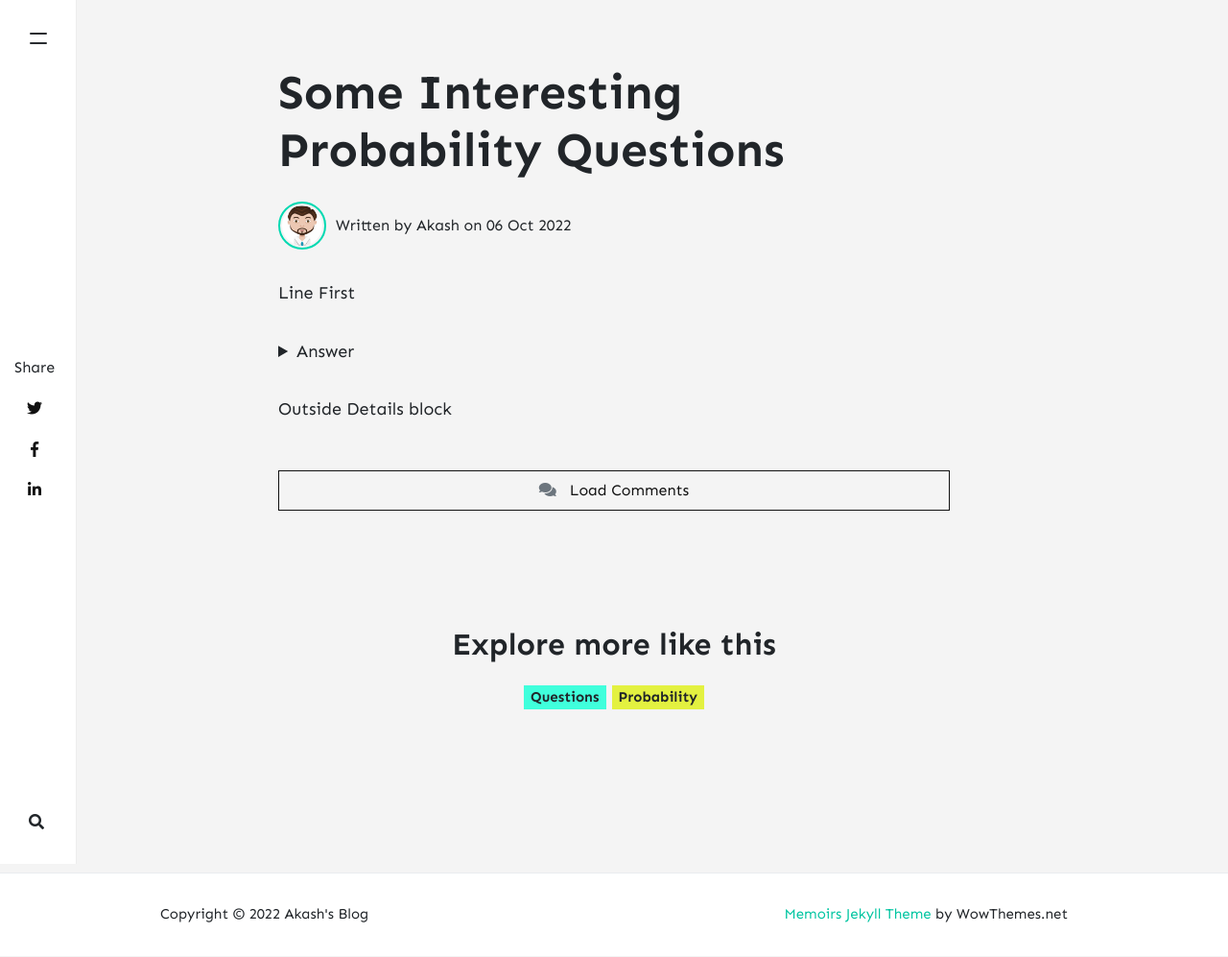
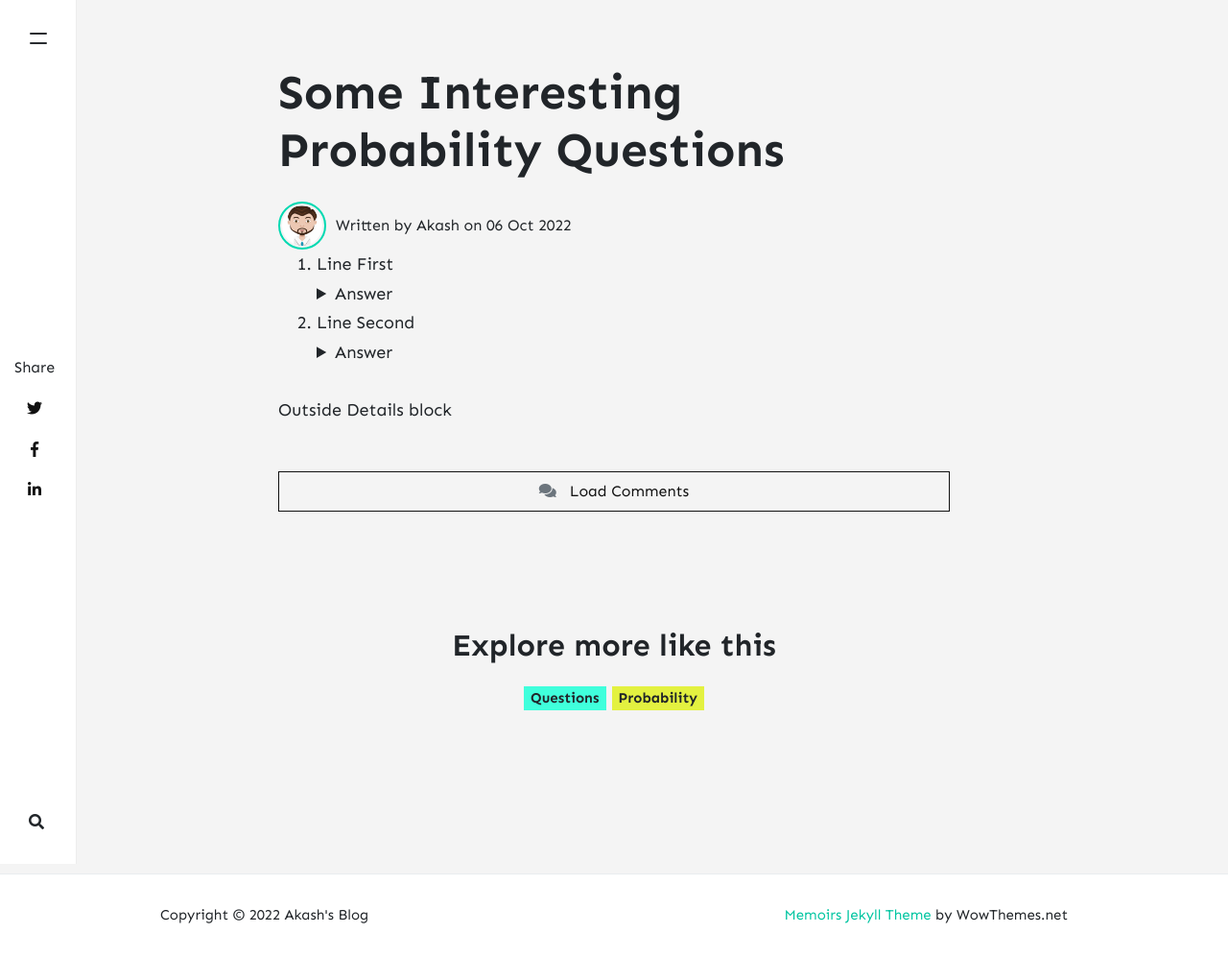
Before and after one commit to Akash-116/blog, a Jekyll site: the page built from _posts/2022-10-06-some-interesting-probability-questions.md, in a window 1280 px wide. Shown: the whole page at 96% size. Built offline with Jekyll 4.4.1, drawn with Linux system fonts in a browser that asks for light colours; nearby versions of some CDN libraries; comment, search, counter and statistics services are not loaded.

```diff
--- a/_posts/2022-10-06-some-interesting-probability-questions.md
+++ b/_posts/2022-10-06-some-interesting-probability-questions.md
@@ -10,13 +10,19 @@ description:
 rating:
 ---
 
-Line First
-<details>
-    <summary>Answer </summary>
+1. Line First
+   <details>
+       <summary>Answer </summary>
 
-    asdasd
-    asdasdasd
-</details>
+       SOlution to rist Question
+   </details>
+
+2. Line Second
+   <details>
+       <summary>Answer </summary>
+
+       Solution to second question
+   </details>
 
 
 Outside Details block
```
